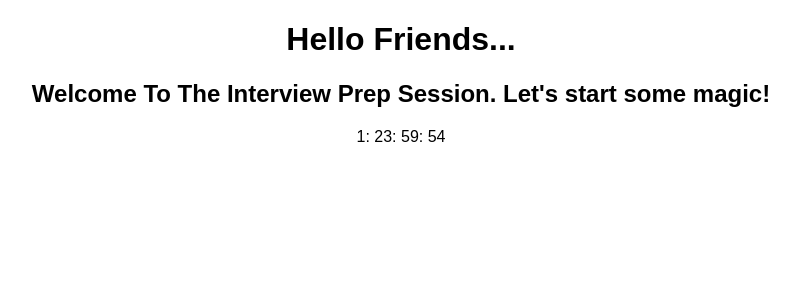
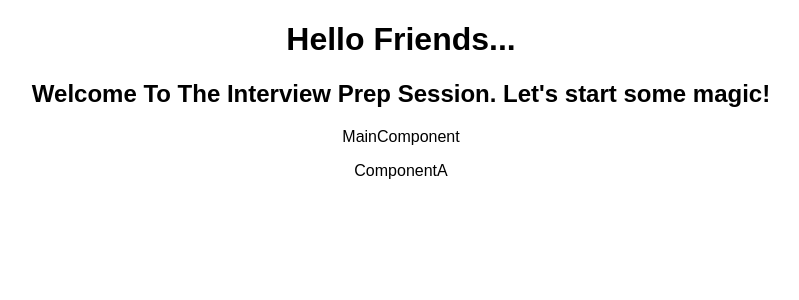
Before and after one commit to DebarunMitra/PlayWithReactHook, a React (Create React App) app in the folder react-inteview-prep/: page / in a window 1280 px wide. Shown: the top 300 px of the page, without its empty margins (239-1038 px from the left). Built offline with nearby package versions, Linux system fonts and the light colour scheme.

Commit message:
LCM mounting execution added

```diff
--- a/react-inteview-prep/src/App.js
+++ b/react-inteview-prep/src/App.js
@@ -7,19 +7,21 @@ import MainCounter from './Components/Counter/MainCounter';
 import TodoListApp from './Components/TodoListApp';
 import HorizontalScrollCard from './Components/HorizontalScrollCard';
 import Timer from './Components/CountdownTimer/Timer';
+import MainComponent from './Components/LifeCycleMethod/ClassLevel/MainComponent';
 
 function App() {
   return (
     <div className='Main'>
       <h1>Hello Friends...</h1>
       <h2>Welcome To The Interview Prep Session. Let's start some magic!</h2>
+      <MainComponent />
       {/* <ReadAPIwithPagination /> */}
       {/* <InfiniteScroll /> */}
       {/* <PrintWithInterval /> */}
       {/* <MainCounter /> */}
       {/* <TodoListApp /> */}
       {/* <HorizontalScrollCard /> */}
-      <Timer duration={2 * 24 * 60 * 60 * 1000} />
+      {/* <Timer duration={2 * 24 * 60 * 60 * 1000} /> */}
     </div>
   );
 }
--- /dev/null
+++ b/react-inteview-prep/src/Components/LifeCycleMethod/ClassLevel/MainComponent.jsx
@@ -0,0 +1,33 @@
+import React, { Component } from 'react'
+import ComponentA from '../ComponentA';
+
+export default class MainComponent extends Component {
+    constructor(props) {
+      super(props)
+
+      this.state = {
+         name: "MainComponent"
+      };
+
+      console.log("MainComponent Constructor");
+    };
+
+    static getDerivedStateFromProps(props, state){
+        console.log("MainComponent getDerivedStateFromProps");
+        return null;
+    }
+
+    componentDidMount(){
+        console.log("MainComponent componentDidMount");
+    }
+
+  render() {
+    console.log("MainComponent render");
+    return (
+      <div>
+        <p>MainComponent</p>
+        <ComponentA />
+    </div>
+    )
+  }
+}
--- /dev/null
+++ b/react-inteview-prep/src/Components/LifeCycleMethod/ComponentA.jsx
@@ -0,0 +1,29 @@
+import React, { Component } from 'react'
+
+export default class ComponentA extends Component {
+    constructor(props) {
+      super(props)
+
+      this.state = {
+         name: "ComponentA"
+      };
+
+      console.log("ComponentA Constructor");
+    };
+
+    static getDerivedStateFromProps(props, state){
+        console.log("ComponentA getDerivedStateFromProps");
+        return null;
+    }
+
+    componentDidMount(){
+        console.log("ComponentA componentDidMount");
+    }
+
+  render() {
+    console.log("ComponentA render");
+    return (
+      <div>ComponentA</div>
+    )
+  }
+}
--- a/react-inteview-prep/src/index.js
+++ b/react-inteview-prep/src/index.js
@@ -6,9 +6,9 @@ import reportWebVitals from './reportWebVitals';
 
 const root = ReactDOM.createRoot(document.getElementById('root'));
 root.render(
-  <React.StrictMode>
+  // <React.StrictMode>
     <App />
-  </React.StrictMode>
+  // </React.StrictMode>
 );
 
 // If you want to start measuring performance in your app, pass a function
```
